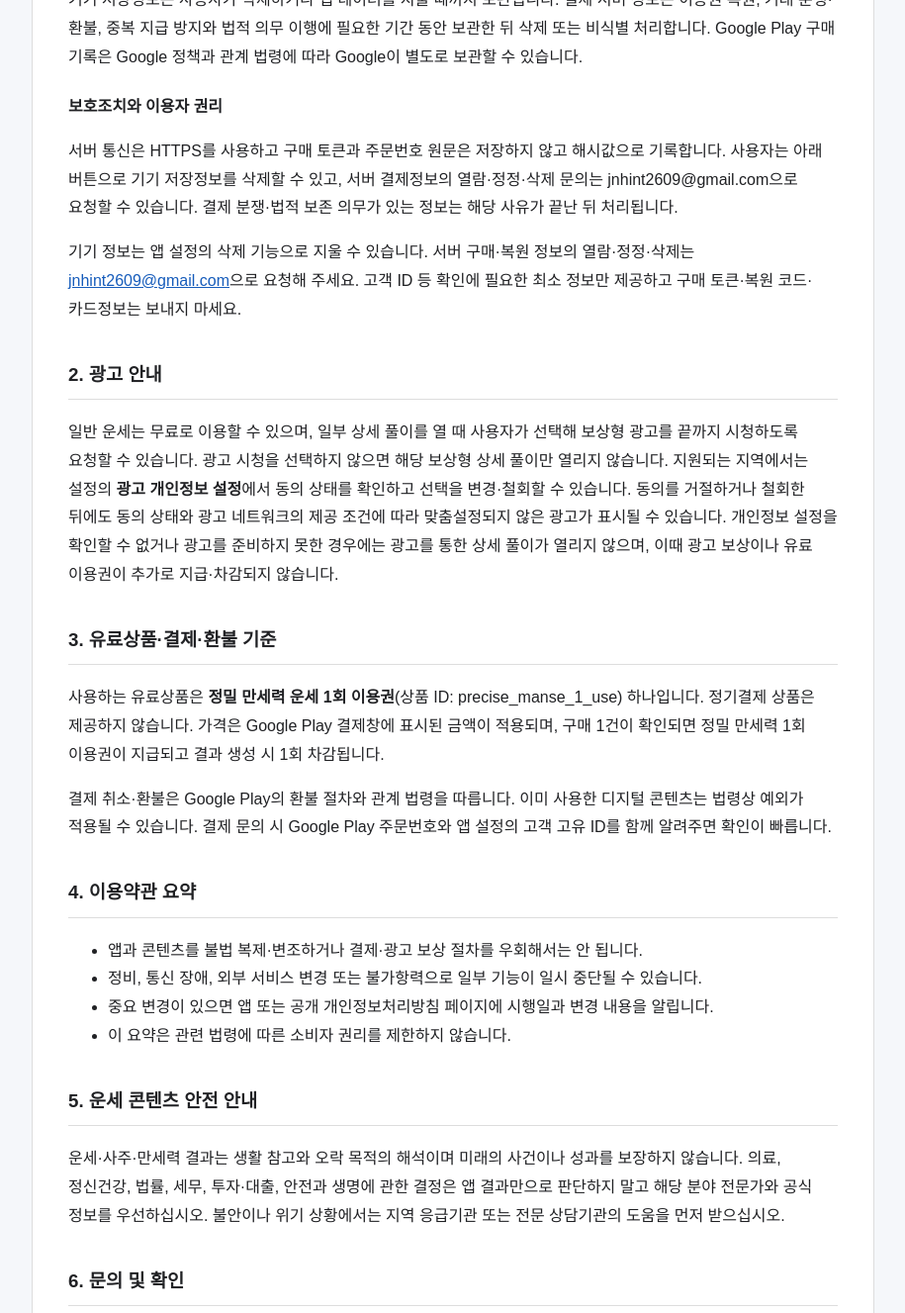
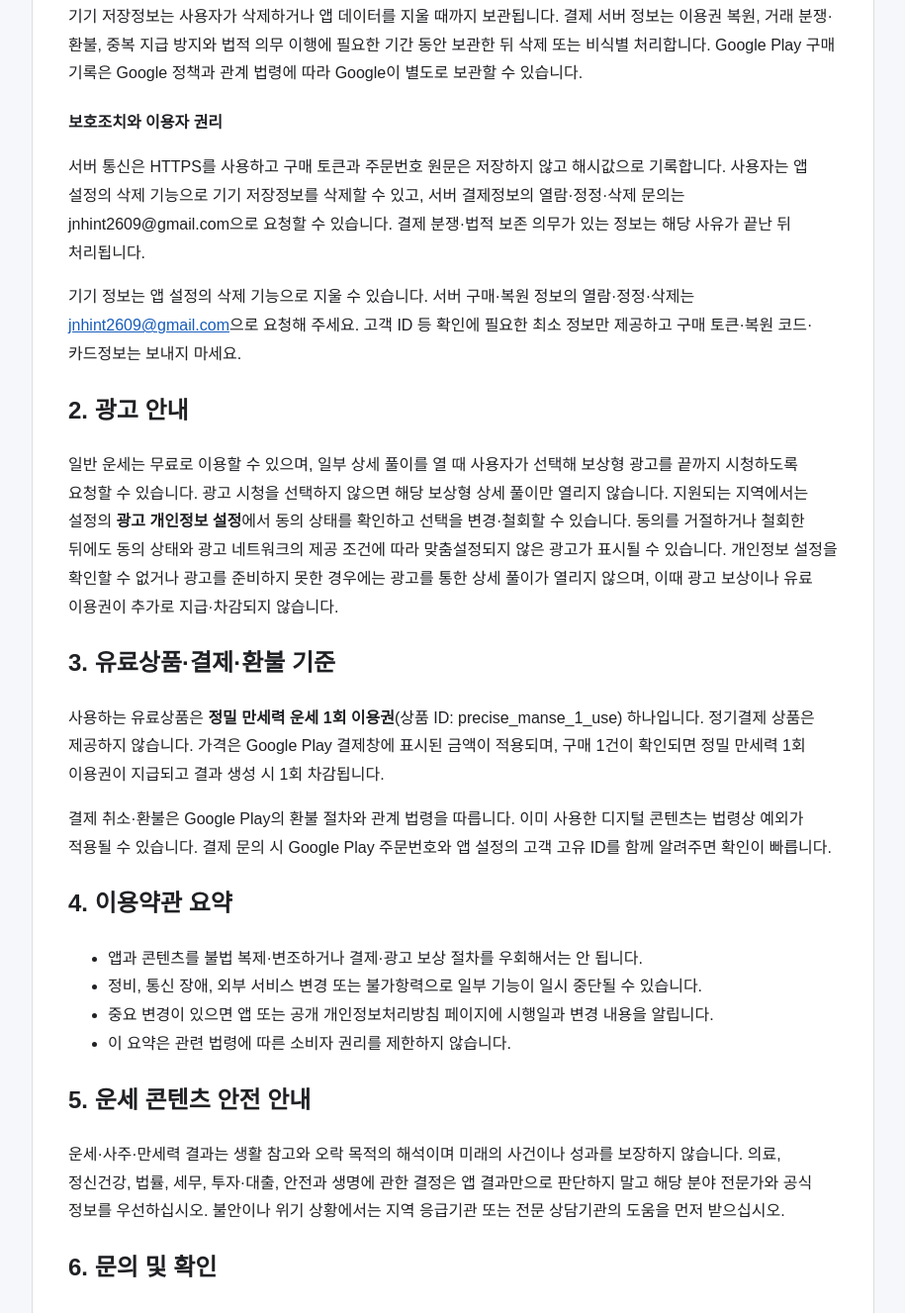
Before and after one commit to rosecrusian-collab/jnh-soft-site, a plain HTML site: page uneulpyeoda-privacy.html in a window 1280 px wide. Shown: the part 1473-2800 px from the top of the page at 99% size, without its empty margins (182-1097 px from the left). Drawn offline with Linux system fonts and the light colour scheme.

Commit message:
Align ad data categories and public deletion guidance

```diff
--- a/uneulpyeoda-privacy.html
+++ b/uneulpyeoda-privacy.html
@@ -1,15 +1,15 @@
 <!DOCTYPE html><html lang="ko"><head><meta charset="utf-8"><meta name="viewport" content="width=device-width,initial-scale=1"><title>운을펴다 개인정보 및 앱 정책 | J&H Soft</title><meta name="description" content="운을펴다의 개인정보 처리, 보상형 광고, 결제·복원과 삭제 요청 안내"><style>*{box-sizing:border-box}body{margin:0;background:#f5f7fa;color:#202124;font-family:Arial,"Noto Sans KR",sans-serif;line-height:1.8}header,main,footer{max-width:900px;margin:auto;padding:24px}article{background:white;border:1px solid #ddd;border-radius:14px;padding:36px}h1{font-size:28px}h3{margin-top:34px;border-bottom:1px solid #ddd;padding-bottom:8px}h4{margin-bottom:8px}a{color:#165cbb;overflow-wrap:anywhere}dt{font-weight:bold}dd{margin:0 0 12px}li,p{word-break:keep-all;overflow-wrap:anywhere}.policy-lead{background:#edf4ff;padding:16px;border-radius:8px}footer{color:#566;text-align:center}@media(max-width:600px){main{padding:12px}article{padding:22px}h1{font-size:24px}}</style></head><body><header><a href="/">J&amp;H Soft</a> · <a href="/privacy.html">전체 서비스 정책</a></header><main><article><h1>운을펴다 개인정보 및 앱 정책</h1><p>적용 앱: 운을펴다 : 매일보는 나의 운세 · com.jnhsoft.uneulpyeoda<br>최종 수정: 2026년 10월 29일</p><div class="policy-document">
               <p class="policy-lead"><strong>운을펴다</strong>는 운세·사주·정밀 만세력 콘텐츠를 제공하며, 기능 제공에 필요한 범위에서만 정보를 처리합니다. 이 화면은 개인정보처리방침, 광고 안내, 유료상품·환불 기준과 콘텐츠 안전 안내를 함께 제공합니다.</p>
-              <section><h3>1. 개인정보처리방침</h3><dl class="policy-meta"><dt>서비스</dt><dd>운을펴다 : 매일보는 나의 운세</dd><dt>운영자</dt><dd>J&amp;H SOFT</dd><dt>앱 식별자</dt><dd>com.jnhsoft.uneulpyeoda</dd><dt>버전·시행일</dt><dd>4.3.26 출시 후보 기준 · 2026년 10월 29일</dd><dt>개인정보 문의</dt><dd>jnhint2609@gmail.com</dd></dl>
-                <h4>처리하는 정보와 목적</h4><ul><li><strong>기기에 저장:</strong> 프로필 이름, 성별, 생년월일, 출생시각, 출생지역, 가족·친구 프로필, 운세 질문·결과, 앱 설정. 운세 계산, 결과 저장과 사용자 설정 유지에 사용됩니다.</li><li><strong>결제 서버:</strong> 무작위 고객 ID, 상품 ID, 구매 토큰·주문번호의 해시값, 이용권 잔액, 구매·사용·복원 상태와 처리시각, 중복 차감 방지용 결과 식별값. Google Play 구매 확인, 이용권 지급·사용·복원과 부정 이용 방지에 사용됩니다. 이름·생년월일시·출생지역 원문과 카드번호는 결제 서버에 전송하지 않습니다.</li><li><strong>광고:</strong> Unity LevelPlay와 연결된 광고 네트워크(ironSource Ads, Unity Ads)가 광고 제공·측정, 빈도 제한, 보안·부정행위 방지를 위해 광고 식별자, IP 주소, 기기·앱 정보, 광고 상호작용과 진단정보를 처리할 수 있습니다. Google User Messaging Platform(UMP)은 적용 지역의 광고 개인정보 선택을 수집·관리합니다.</li><li><strong>Google Play 결제:</strong> 결제수단과 실제 결제 처리는 Google이 수행합니다. 운을펴다는 카드번호나 계좌번호를 직접 수집하지 않습니다.</li></ul>
+              <section><h2>1. 개인정보처리방침</h2><dl class="policy-meta"><dt>서비스</dt><dd>운을펴다 : 매일보는 나의 운세</dd><dt>운영자</dt><dd>J&amp;H SOFT</dd><dt>앱 식별자</dt><dd>com.jnhsoft.uneulpyeoda</dd><dt>버전·시행일</dt><dd>4.3.26 출시 후보 기준 · 2026년 10월 29일</dd><dt>개인정보 문의</dt><dd>jnhint2609@gmail.com</dd></dl>
+                <h4>처리하는 정보와 목적</h4><ul><li><strong>기기에 저장:</strong> 프로필 이름, 성별, 생년월일, 출생시각, 출생지역, 가족·친구 프로필, 운세 질문·결과, 앱 설정. 운세 계산, 결과 저장과 사용자 설정 유지에 사용됩니다.</li><li><strong>결제 서버:</strong> 무작위 고객 ID, 상품 ID, 구매 토큰·주문번호의 해시값, 이용권 잔액, 구매·사용·복원 상태와 처리시각, 중복 차감 방지용 결과 식별값. Google Play 구매 확인, 이용권 지급·사용·복원과 부정 이용 방지에 사용됩니다. 이름·생년월일시·출생지역 원문과 카드번호는 결제 서버에 전송하지 않습니다.</li><li><strong>광고:</strong> Unity LevelPlay와 연결된 광고 네트워크(ironSource Ads, Unity Ads)가 광고 제공·측정, 빈도 제한, 보안·부정행위 방지를 위해 광고·앱·이용자 식별자, IP 주소와 이를 통해 추정되는 대략적인 위치, 기기·앱 정보, 광고 상호작용·진단정보 및 광고 SDK가 처리하는 구매 관련 정보를 처리할 수 있습니다. Google User Messaging Platform(UMP)은 적용 지역의 광고 개인정보 선택을 수집·관리합니다.</li><li><strong>Google Play 결제:</strong> 결제수단과 실제 결제 처리는 Google이 수행합니다. 운을펴다는 카드번호나 계좌번호를 직접 수집하지 않습니다.</li></ul>
                 <h4>제공·처리위탁과 국외 처리</h4><p>광고 기능에는 Unity LevelPlay, ironSource Ads 및 Unity Ads를, 광고 개인정보 선택 관리에는 Google User Messaging Platform을 이용합니다. 결제·구매 확인에는 Google Play Billing 및 Google Cloud 서비스를 이용합니다. 관련 정보는 각 제공업체와 서비스 운영 서버가 위치한 국가에서 처리될 수 있으며, 각 서비스의 정책과 사용자가 선택한 개인정보 설정이 적용됩니다. 제공업체의 처리 방식과 이용자 권리는 <a href="https://unity.com/legal/game-player-and-app-user-privacy-policy" target="_blank" rel="noopener noreferrer">Unity 앱 이용자 개인정보처리방침</a> 및 <a href="https://policies.google.com/privacy" target="_blank" rel="noopener noreferrer">Google 개인정보처리방침</a>에서 확인할 수 있습니다. 운을펴다는 개인정보를 판매하지 않습니다.</p>
                 <h4>보관·삭제</h4><p>기기 저장정보는 사용자가 삭제하거나 앱 데이터를 지울 때까지 보관됩니다. 결제 서버 정보는 이용권 복원, 거래 분쟁·환불, 중복 지급 방지와 법적 의무 이행에 필요한 기간 동안 보관한 뒤 삭제 또는 비식별 처리합니다. Google Play 구매 기록은 Google 정책과 관계 법령에 따라 Google이 별도로 보관할 수 있습니다.</p>
-                <h4>보호조치와 이용자 권리</h4><p>서버 통신은 HTTPS를 사용하고 구매 토큰과 주문번호 원문은 저장하지 않고 해시값으로 기록합니다. 사용자는 아래 버튼으로 기기 저장정보를 삭제할 수 있고, 서버 결제정보의 열람·정정·삭제 문의는 jnhint2609@gmail.com으로 요청할 수 있습니다. 결제 분쟁·법적 보존 의무가 있는 정보는 해당 사유가 끝난 뒤 처리됩니다.</p>
+                <h4>보호조치와 이용자 권리</h4><p>서버 통신은 HTTPS를 사용하고 구매 토큰과 주문번호 원문은 저장하지 않고 해시값으로 기록합니다. 사용자는 앱 설정의 삭제 기능으로 기기 저장정보를 삭제할 수 있고, 서버 결제정보의 열람·정정·삭제 문의는 jnhint2609@gmail.com으로 요청할 수 있습니다. 결제 분쟁·법적 보존 의무가 있는 정보는 해당 사유가 끝난 뒤 처리됩니다.</p>
                 <p>기기 정보는 앱 설정의 삭제 기능으로 지울 수 있습니다. 서버 구매·복원 정보의 열람·정정·삭제는 <a href="mailto:jnhint2609@gmail.com">jnhint2609@gmail.com</a>으로 요청해 주세요. 고객 ID 등 확인에 필요한 최소 정보만 제공하고 구매 토큰·복원 코드·카드정보는 보내지 마세요.</p>
               </section>
-              <section><h3>2. 광고 안내</h3><p>일반 운세는 무료로 이용할 수 있으며, 일부 상세 풀이를 열 때 사용자가 선택해 보상형 광고를 끝까지 시청하도록 요청할 수 있습니다. 광고 시청을 선택하지 않으면 해당 보상형 상세 풀이만 열리지 않습니다. 지원되는 지역에서는 설정의 <strong>광고 개인정보 설정</strong>에서 동의 상태를 확인하고 선택을 변경·철회할 수 있습니다. 동의를 거절하거나 철회한 뒤에도 동의 상태와 광고 네트워크의 제공 조건에 따라 맞춤설정되지 않은 광고가 표시될 수 있습니다. 개인정보 설정을 확인할 수 없거나 광고를 준비하지 못한 경우에는 광고를 통한 상세 풀이가 열리지 않으며, 이때 광고 보상이나 유료 이용권이 추가로 지급·차감되지 않습니다.</p></section>
-              <section><h3>3. 유료상품·결제·환불 기준</h3><p>사용하는 유료상품은 <strong>정밀 만세력 운세 1회 이용권</strong>(상품 ID: precise_manse_1_use) 하나입니다. 정기결제 상품은 제공하지 않습니다. 가격은 Google Play 결제창에 표시된 금액이 적용되며, 구매 1건이 확인되면 정밀 만세력 1회 이용권이 지급되고 결과 생성 시 1회 차감됩니다.</p><p>결제 취소·환불은 Google Play의 환불 절차와 관계 법령을 따릅니다. 이미 사용한 디지털 콘텐츠는 법령상 예외가 적용될 수 있습니다. 결제 문의 시 Google Play 주문번호와 앱 설정의 고객 고유 ID를 함께 알려주면 확인이 빠릅니다.</p></section>
-              <section><h3>4. 이용약관 요약</h3><ul><li>앱과 콘텐츠를 불법 복제·변조하거나 결제·광고 보상 절차를 우회해서는 안 됩니다.</li><li>정비, 통신 장애, 외부 서비스 변경 또는 불가항력으로 일부 기능이 일시 중단될 수 있습니다.</li><li>중요 변경이 있으면 앱 또는 공개 개인정보처리방침 페이지에 시행일과 변경 내용을 알립니다.</li><li>이 요약은 관련 법령에 따른 소비자 권리를 제한하지 않습니다.</li></ul></section>
-              <section class="policy-caution"><h3>5. 운세 콘텐츠 안전 안내</h3><p>운세·사주·만세력 결과는 생활 참고와 오락 목적의 해석이며 미래의 사건이나 성과를 보장하지 않습니다. 의료, 정신건강, 법률, 세무, 투자·대출, 안전과 생명에 관한 결정은 앱 결과만으로 판단하지 말고 해당 분야 전문가와 공식 정보를 우선하십시오. 불안이나 위기 상황에서는 지역 응급기관 또는 전문 상담기관의 도움을 먼저 받으십시오.</p></section>
-              <section><h3>6. 문의 및 확인</h3><p>정책 내용은 이 화면에서 모두 확인할 수 있습니다. 개인정보·결제·환불·데이터 삭제 문의는 jnhint2609@gmail.com으로 보내주십시오.</p></section>
+              <section><h2>2. 광고 안내</h2><p>일반 운세는 무료로 이용할 수 있으며, 일부 상세 풀이를 열 때 사용자가 선택해 보상형 광고를 끝까지 시청하도록 요청할 수 있습니다. 광고 시청을 선택하지 않으면 해당 보상형 상세 풀이만 열리지 않습니다. 지원되는 지역에서는 설정의 <strong>광고 개인정보 설정</strong>에서 동의 상태를 확인하고 선택을 변경·철회할 수 있습니다. 동의를 거절하거나 철회한 뒤에도 동의 상태와 광고 네트워크의 제공 조건에 따라 맞춤설정되지 않은 광고가 표시될 수 있습니다. 개인정보 설정을 확인할 수 없거나 광고를 준비하지 못한 경우에는 광고를 통한 상세 풀이가 열리지 않으며, 이때 광고 보상이나 유료 이용권이 추가로 지급·차감되지 않습니다.</p></section>
+              <section><h2>3. 유료상품·결제·환불 기준</h2><p>사용하는 유료상품은 <strong>정밀 만세력 운세 1회 이용권</strong>(상품 ID: precise_manse_1_use) 하나입니다. 정기결제 상품은 제공하지 않습니다. 가격은 Google Play 결제창에 표시된 금액이 적용되며, 구매 1건이 확인되면 정밀 만세력 1회 이용권이 지급되고 결과 생성 시 1회 차감됩니다.</p><p>결제 취소·환불은 Google Play의 환불 절차와 관계 법령을 따릅니다. 이미 사용한 디지털 콘텐츠는 법령상 예외가 적용될 수 있습니다. 결제 문의 시 Google Play 주문번호와 앱 설정의 고객 고유 ID를 함께 알려주면 확인이 빠릅니다.</p></section>
+              <section><h2>4. 이용약관 요약</h2><ul><li>앱과 콘텐츠를 불법 복제·변조하거나 결제·광고 보상 절차를 우회해서는 안 됩니다.</li><li>정비, 통신 장애, 외부 서비스 변경 또는 불가항력으로 일부 기능이 일시 중단될 수 있습니다.</li><li>중요 변경이 있으면 앱 또는 공개 개인정보처리방침 페이지에 시행일과 변경 내용을 알립니다.</li><li>이 요약은 관련 법령에 따른 소비자 권리를 제한하지 않습니다.</li></ul></section>
+              <section class="policy-caution"><h2>5. 운세 콘텐츠 안전 안내</h2><p>운세·사주·만세력 결과는 생활 참고와 오락 목적의 해석이며 미래의 사건이나 성과를 보장하지 않습니다. 의료, 정신건강, 법률, 세무, 투자·대출, 안전과 생명에 관한 결정은 앱 결과만으로 판단하지 말고 해당 분야 전문가와 공식 정보를 우선하십시오. 불안이나 위기 상황에서는 지역 응급기관 또는 전문 상담기관의 도움을 먼저 받으십시오.</p></section>
+              <section><h2>6. 문의 및 확인</h2><p>정책 내용은 이 화면에서 모두 확인할 수 있습니다. 개인정보·결제·환불·데이터 삭제 문의는 jnhint2609@gmail.com으로 보내주십시오.</p></section>
             </div><h3>아동의 이용과 문의 정보</h3><p>이 앱은 아동을 대상으로 설계되지 않았습니다. 이메일 문의에 자발적으로 제공한 이메일 주소·표시 이름·문의 내용·첨부파일은 답변과 문제 해결을 위해 처리하며, 필요한 보존 의무가 있는 경우를 제외하고 목적이 끝나면 삭제합니다.</p><p><a href="/">J&amp;H Soft 홈으로</a></p></article></main><footer>© 2026 J&amp;H Soft</footer></body></html>
```
